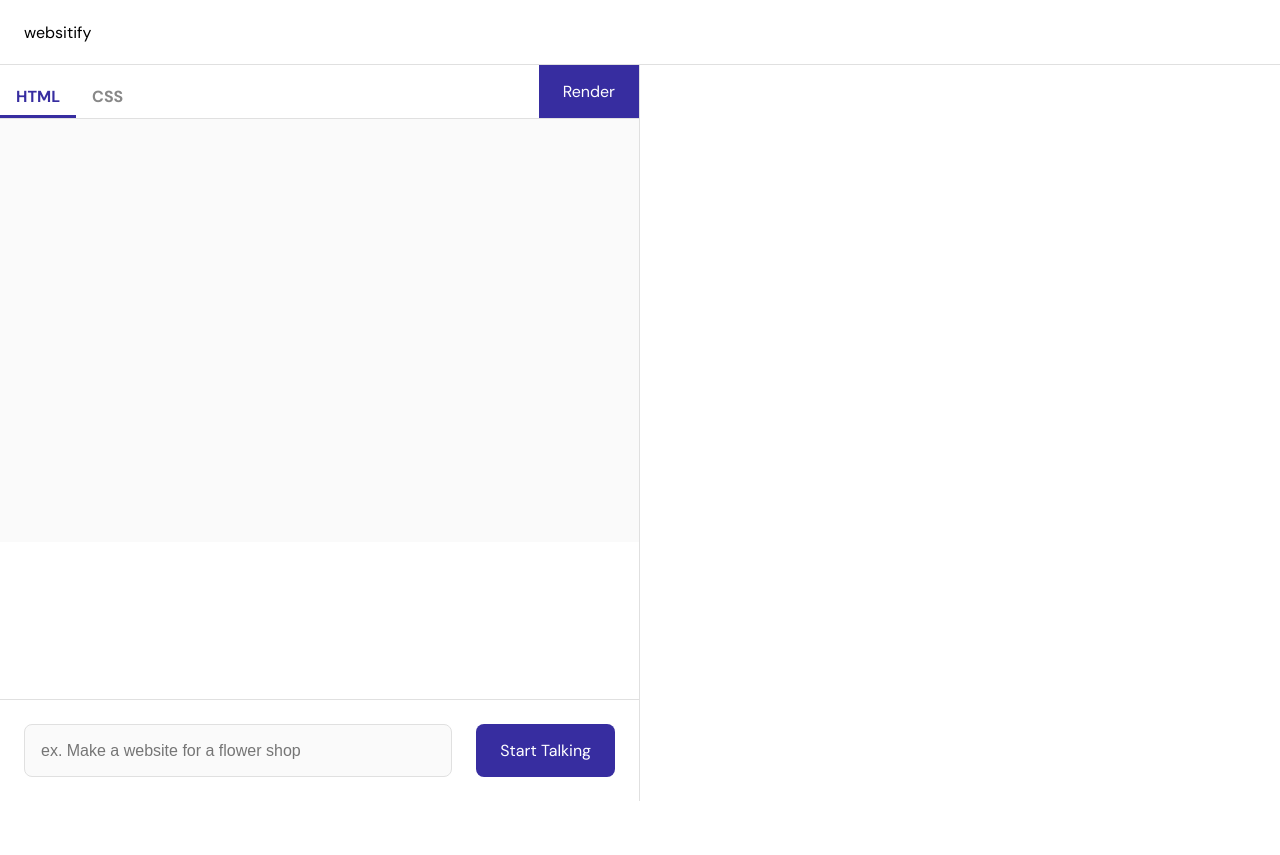
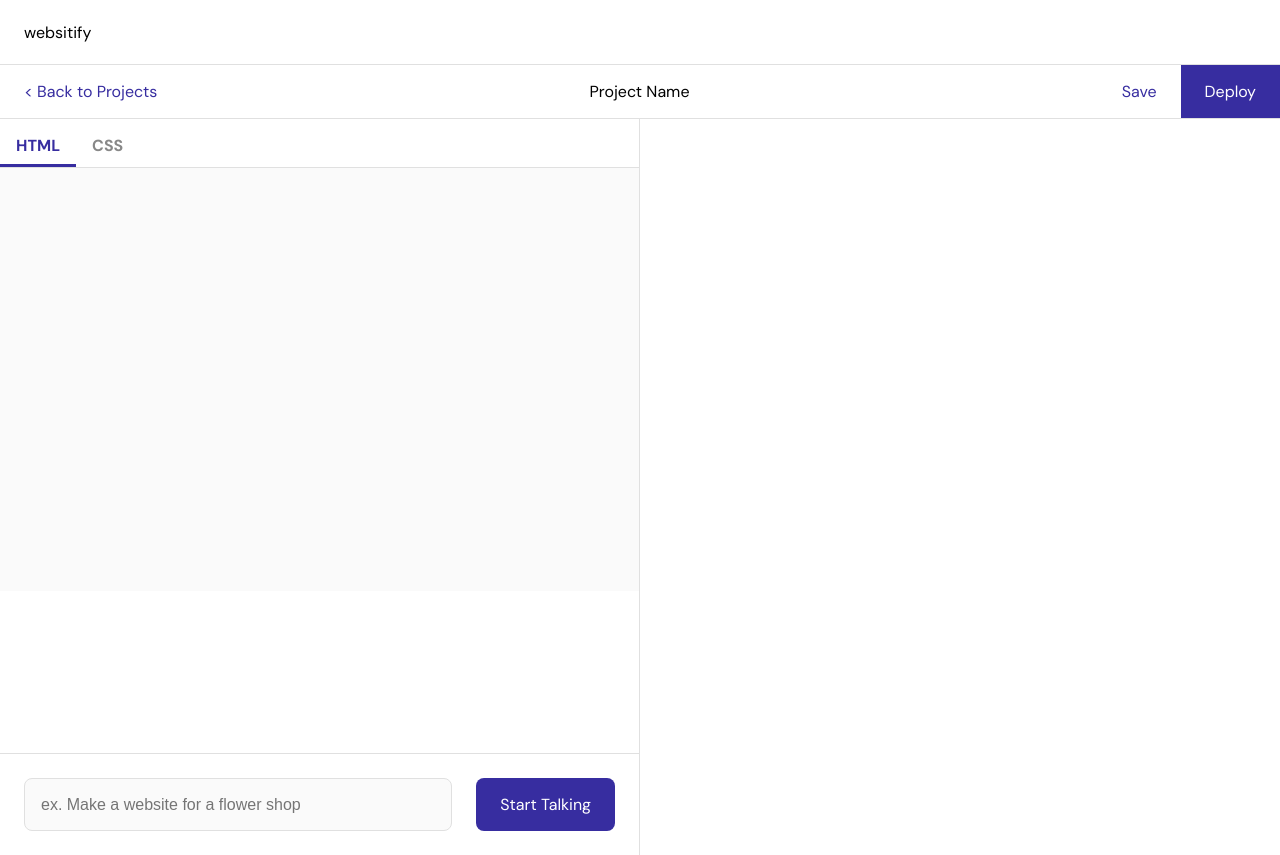
Before and after one commit to HaoChiBao/hackthe6ix10, a React (Create React App) app in the folder client/: page / in a window 1280 px wide. Before the commit the page ends 801 px from the top, so only its background shows below. Built offline with nearby package versions, Linux system fonts and the light colour scheme; the HTML template or start-up script is replaced by a standard one.

Commit message:
firebase (and topbar started)

```diff
--- a/client/package.json
+++ b/client/package.json
@@ -7,6 +7,7 @@
     "@testing-library/react": "^13.4.0",
     "@testing-library/user-event": "^13.5.0",
     "dompurify": "^3.1.6",
+    "firebase": "^10.12.5",
     "jsdom": "^24.1.1",
     "react": "^18.3.1",
     "react-dom": "^18.3.1",
--- a/client/src/App.css
+++ b/client/src/App.css
@@ -27,6 +27,29 @@ button:hover {
 
 body {
   font-family: "DM Sans", sans-serif;
+}
+
+.top-bar {
+  display: flex;
+  justify-content: space-between;
+  align-items: center;
+  border-bottom: 1px solid var(--border);
+}
+
+.render-button {
+  border-radius: 0;
+}
+
+.save-button,
+.back-button {
+  background: #fff;
+  border-radius: 0;
+  color: var(--brand);
+}
+
+.save-button:hover,
+.back-button:hover {
+  background: #e1e0e4;
 }
 
 header {
@@ -69,11 +92,6 @@ form {
 
 .tabs {
   display: flex;
-}
-
-.tab-container button {
-  border-radius: 0;
-  height: 100% !important;
 }
 
 .tab-active {
@@ -131,3 +149,8 @@ textarea {
   overflow: scroll;
   resize: none;
 }
+
+.button-container {
+  display: flex;
+  justify-content: flex-end;
+}
--- a/client/src/_components/renderer.jsx
+++ b/client/src/_components/renderer.jsx
@@ -1,5 +1,7 @@
 import React, { useState, useEffect, useRef } from "react";
 import DOMPurify from "dompurify";
+import { db } from "../firebase";
+import { doc, getDoc, updateDoc } from "firebase/firestore";
 
 export default function Renderer() {
   const [htmlInput, setHtmlInput] = useState(``);
@@ -71,6 +73,24 @@ export default function Renderer() {
     setSanitizedHTML(DOMPurify.sanitize(htmlInput));
   };
 
+  const handleSave = async () => {
+    try {
+      const projectId = "sZiN5fts7q0ATyvnIo4c";
+
+      await updateDoc(doc(db, "projects", projectId, "files", "html"), {
+        value: htmlInput,
+      });
+
+      await updateDoc(doc(db, "projects", projectId, "files", "css"), {
+        value: cssInput,
+      });
+
+      console.log("HTML and CSS saved successfully!");
+    } catch (error) {
+      console.error("Error saving files:", error);
+    }
+  };
+
   const handleTabClick = (tab) => {
     setActiveTab(tab);
   };
@@ -78,6 +98,22 @@ export default function Renderer() {
   return (
     <main>
       <header>websitify</header>
+      <div className="top-bar">
+        <button className="back-button">{"<"} Back to Projects</button>
+        <p>Project Name</p>
+        <div className="button-container">
+          <button onClick={handleSave} className="save-button">
+            Save
+          </button>
+          <button
+            type="submit"
+            onClick={handleSubmit}
+            className="render-button"
+          >
+            Deploy
+          </button>
+        </div>
+      </div>
       <div className="interface">
         <div className="code-panel">
           <div>
@@ -96,13 +132,6 @@ export default function Renderer() {
                   CSS
                 </div>
               </div>
-              <button
-                type="submit"
-                onClick={handleSubmit}
-                className="render-button"
-              >
-                Render
-              </button>
             </div>
             <form className="form" onSubmit={handleSubmit}>
               {activeTab === "html" && (
--- /dev/null
+++ b/client/src/firebase.js
@@ -0,0 +1,23 @@
+// Import the functions you need from the SDKs you need
+import { initializeApp } from "firebase/app";
+import { getFirestore } from "firebase/firestore";
+// TODO: Add SDKs for Firebase products that you want to use
+// https://firebase.google.com/docs/web/setup#available-libraries
+
+// Your web app's Firebase configuration
+// For Firebase JS SDK v7.20.0 and later, measurementId is optional
+const firebaseConfig = {
+  apiKey: "AIzaSyB5XvH5EYlKZO8OLw98WdgI5a24857L5XE",
+  authDomain: "hack-the-6ix-d3107.firebaseapp.com",
+  projectId: "hack-the-6ix-d3107",
+  storageBucket: "hack-the-6ix-d3107.appspot.com",
+  messagingSenderId: "274613441985",
+  appId: "1:274613441985:web:d849dfdfe6da1f26140b40",
+  measurementId: "G-THR20MM3KN",
+};
+
+// Initialize Firebase
+const app = initializeApp(firebaseConfig);
+const db = getFirestore(app);
+
+export { db, app };
```
Also changed, not shown: 1 other file (tests, documents, lock files or other folders).
